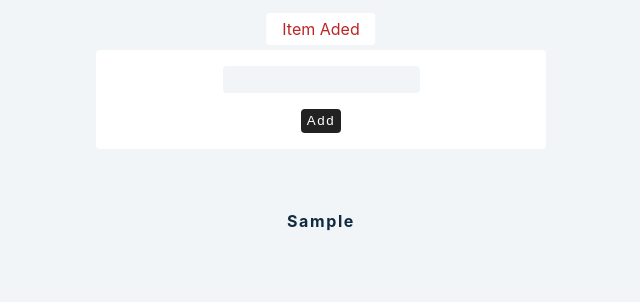
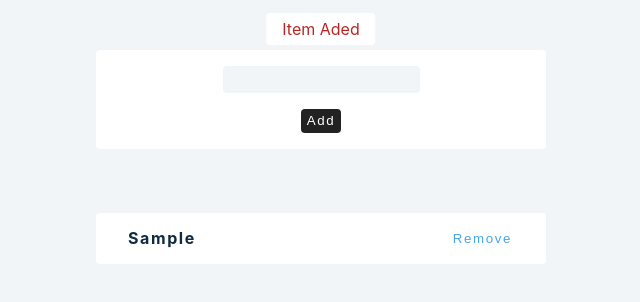
Before and after one commit to Asadfaraz/react-useReducer, a React (Create React App) app: page / in a window 1280 px wide. Both pictures are taken after typing "Sample" into the empty fields and a click on the button "Add". Shown: the top 302 px of the page, without its empty margins (319-959 px from the left). Built offline with nearby package versions, Linux system fonts and the light colour scheme.

Commit message:
removing item functionality added

```diff
--- a/src/components/UseReducer.js
+++ b/src/components/UseReducer.js
@@ -21,6 +21,14 @@
 
   if (action.type == "CLOSE_MODAL") {
     return { ...state, isModalOpen: false };
+  }
+
+  if (action.type == "REMOVE_ITEM") {
+    const newPeople = state.people.filter((person) => {
+      return person.id !== action.payload;
+    });
+
+    return { ...state, people: newPeople };
   }
 
   throw new Error("no matching action type");
@@ -81,8 +89,15 @@
       {state.people.map((person) => {
         const { id, name } = person;
         return (
-          <div key={id}>
+          <div key={id} className="item">
             <h4>{name}</h4>
+            <button
+              onClick={() => {
+                dispatch({ type: "REMOVE_ITEM", payload: id });
+              }}
+            >
+              Remove
+            </button>
           </div>
         );
       })}
```
